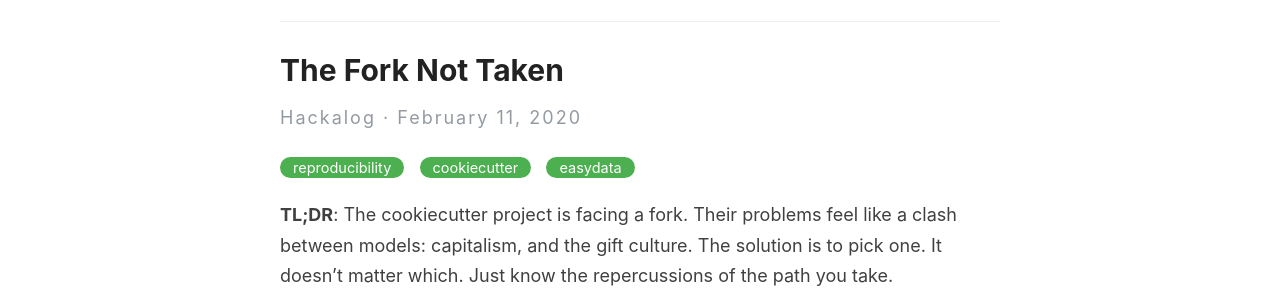
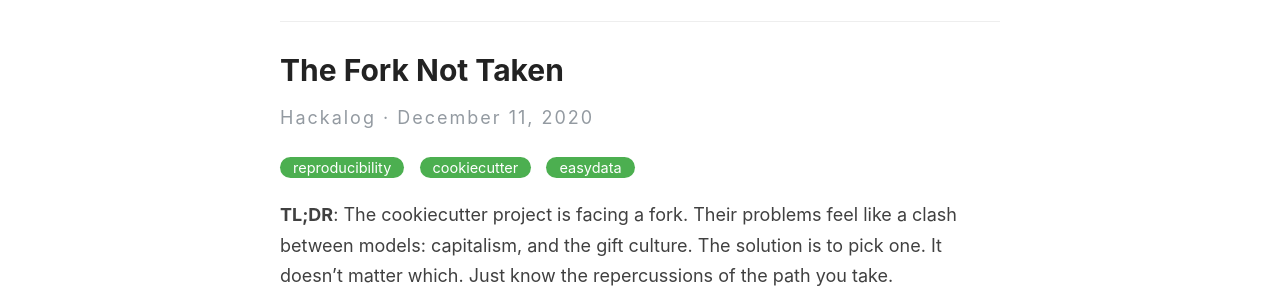
Before and after one commit to hackalog/hackalog.github.io, a Jekyll site: the page built from _posts/2020-02-11-cookiecutter.md, in a window 1280 px wide and 900 px high. Shown: the part 142-442 px from the top of the window. Built offline with Jekyll 4.4.1, drawn with Linux system fonts in a browser that asks for light colours; part of the change alters nothing that is shown; some of the changed text lies outside the part shown.

```diff
--- a/_posts/2020-02-11-cookiecutter.md
+++ b/_posts/2020-02-11-cookiecutter.md
@@ -1,7 +1,7 @@
 ---
 layout: post
 title: The Fork Not Taken
-date: 2020-02-11
+date: 2020-12-11
 categories: [reproducibility, cookiecutter, easydata]
 excerpt: "The cookiecutter project is facing a fork. Their problems feel like a clash between models: capitalism, and the gift culture."
 ---
@@ -187,8 +187,9 @@ into whatever model fits you the best. All the way in.
 Sing it, Robert Frost. Sing it.
 
 
-**UPDATE**: [Looks like no fork will be required][postscript]. The
-breaking changes will be handled by a new maintainer. High fives all
-round, and all my above comments still stand.
+**UPDATE 2019-12-19**: [Looks like no fork will be required][postscript].
+The breaking changes will be handled by a new
+maintainer. High fives all round, and all my above comments still
+stand.
 
 [postscript]: https://github.com/cookiecutter/cookiecutter/issues/1256
```
